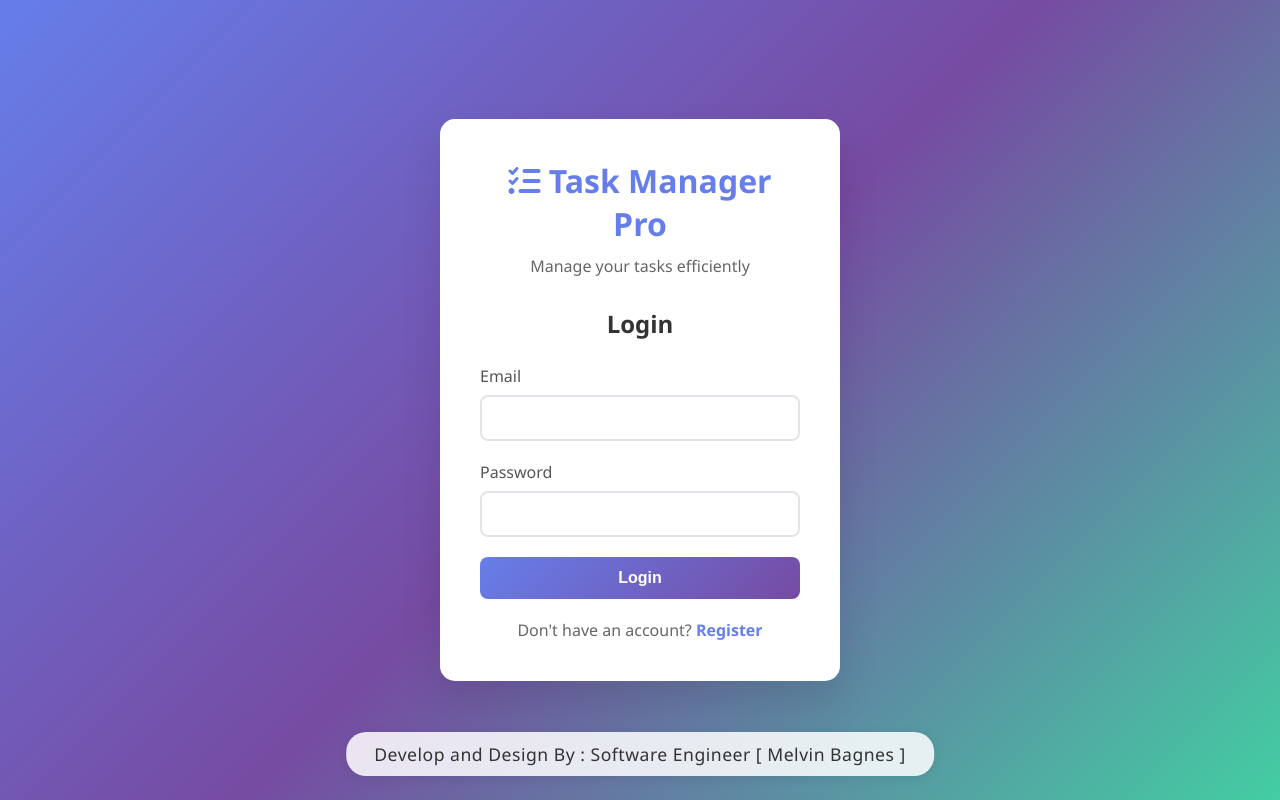
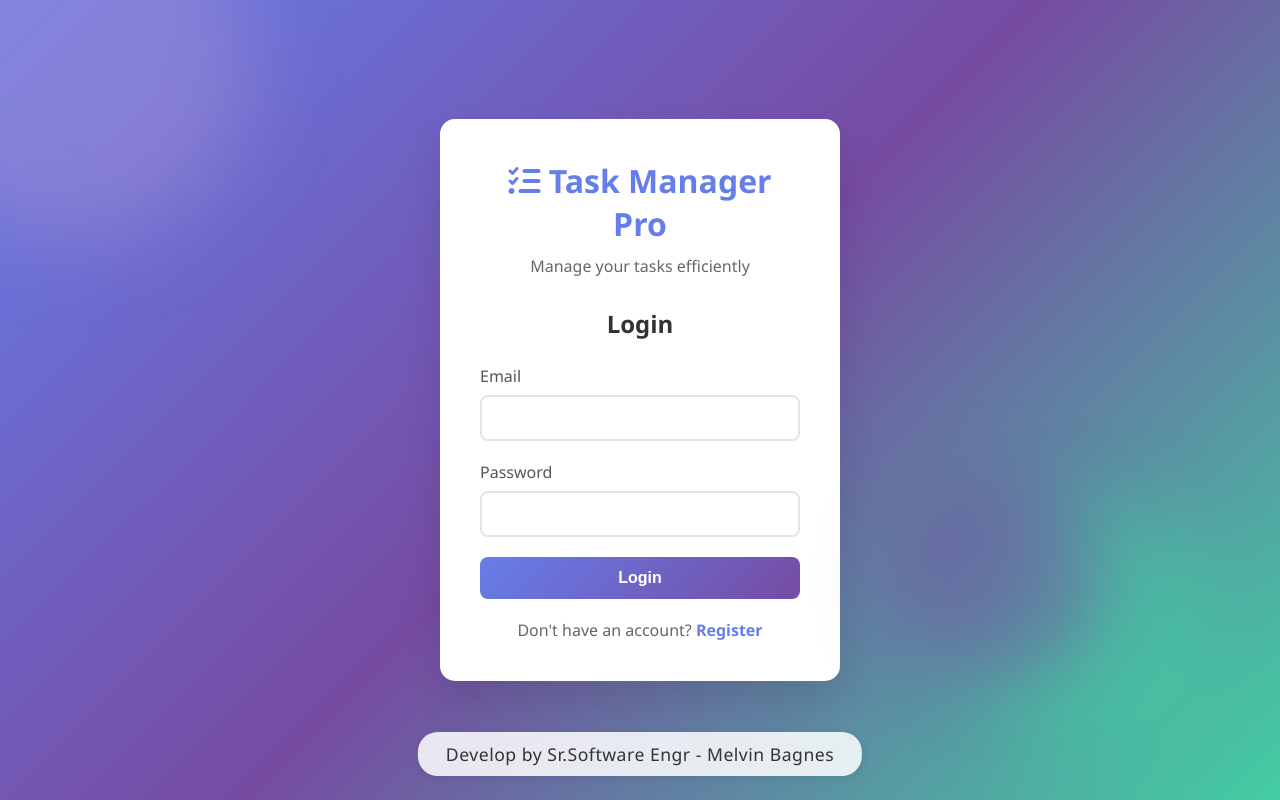
Before and after one commit to melvinbagnes1997x/Mini-Build-Project, a website: page public/index.html in a window 1280 px wide. Drawn offline with Linux system fonts and the light colour scheme.

Commit message:
Enhance background design and update footer subject text

```diff
--- a/public/index.html
+++ b/public/index.html
@@ -8,6 +8,10 @@
   <link href="https://cdnjs.cloudflare.com/ajax/libs/font-awesome/6.0.0/css/all.min.css" rel="stylesheet">
 </head>
 <body>
+  <!-- Decorative Background Circles -->
+  <div class="bg-circle bg-circle1"></div>
+  <div class="bg-circle bg-circle2"></div>
+  <div class="bg-circle bg-circle3"></div>
   <!-- Authentication Section -->
   <div id="authSection" class="auth-container">
     <div class="auth-box">
@@ -187,7 +191,7 @@
   <div id="notificationContainer" class="notification-container"></div>
 
   <div class="footer-credit">
-    Develop and Design By : Software Engineer [ Melvin Bagnes ]
+    Develop by Sr.Software Engr - Melvin Bagnes
   </div>
 
   <script src="script.js"></script>
--- a/public/style.css
+++ b/public/style.css
@@ -10,6 +10,47 @@ body {
     background: linear-gradient(135deg, #667eea 0%, #764ba2 50%, #43cea2 100%);
     min-height: 100vh;
     color: #333;
+    position: relative;
+    overflow: hidden;
+}
+
+/* Decorative background circles */
+.bg-circle {
+    position: absolute;
+    border-radius: 50%;
+    filter: blur(40px);
+    opacity: 0.5;
+    z-index: 0;
+    pointer-events: none;
+    animation: float 12s ease-in-out infinite alternate;
+}
+.bg-circle1 {
+    width: 350px;
+    height: 350px;
+    background: #a18cd1;
+    top: -100px;
+    left: -100px;
+    animation-delay: 0s;
+}
+.bg-circle2 {
+    width: 250px;
+    height: 250px;
+    background: #43cea2;
+    bottom: 40px;
+    right: 60px;
+    animation-delay: 2s;
+}
+.bg-circle3 {
+    width: 200px;
+    height: 200px;
+    background: #764ba2;
+    top: 60%;
+    left: 70%;
+    animation-delay: 4s;
+}
+@keyframes float {
+    0% { transform: translateY(0) scale(1); }
+    100% { transform: translateY(-30px) scale(1.08); }
 }
 
 .footer-credit {
```
